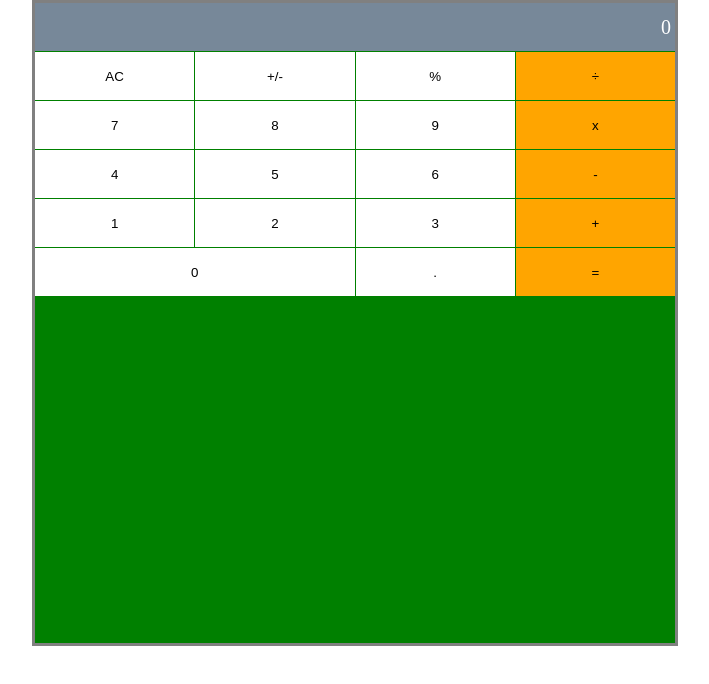
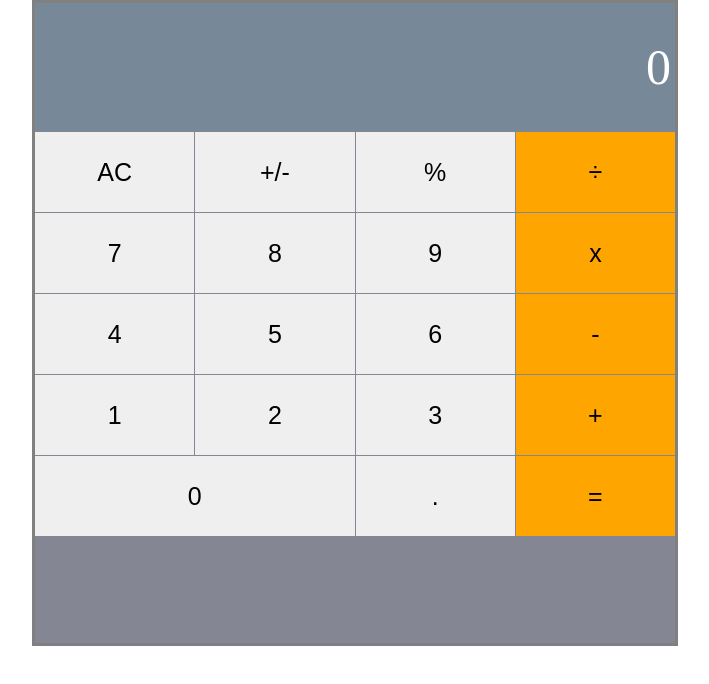
Before and after one commit to codecaiine/math-magicians, a React (Create React App) app: page / in a window 1280 px wide. Shown: the top 684 px of the page, without its empty margins (285-994 px from the left). Built offline with nearby package versions, Linux system fonts and the light colour scheme.

Commit message:
Add style to calculator

```diff
--- a/src/App.css
+++ /dev/null
@@ -1,57 +0,0 @@
-#root {
-  width: 100vw;
-  height: 100vh;
-}
-
-.calculator {
-  display: flex;
-  flex-direction: column;
-  width: 50vw;
-  height: 80vh;
-  background-color: green;
-  margin-left: auto;
-  margin-right: auto;
-  margin-top: auto;
-  margin-bottom: auto;
-  border-style: solid;
-  border-color: grey;
-}
-
-.screen {
-  display: flex;
-  font-size: 80px;
-  flex-direction: row-reverse;
-  background-color: #858693;
-  width: 100%;
-  height: 20%;
-}
-
-.options {
-  display: grid;
-  background-color: grey;
-  grid-gap: 2px;
-  grid-template-columns: 1fr 1fr 1fr 1fr;
-  grid-template-rows: 1fr 1fr 1fr 1fr 1fr;
-  width: 100%;
-  height: 100%;
-}
-
-.option {
-  display: flex;
-  align-items: center;
-  align-content: center;
-  background-color: #efefef;
-}
-
-.orange {
-  background-color: #ec903c;
-}
-
-span {
-  margin-left: auto;
-  margin-right: auto;
-}
-
-.zero {
-  grid-column: span 2;
-}
--- a/src/index.css
+++ b/src/index.css
@@ -22,7 +22,7 @@
     flex-direction: column;
     width: 50vw;
     height: 80vh;
-  background-color: green;
+    background-color: #858693;
     margin-left: auto;
     margin-right: auto;
     margin-top: auto;
@@ -32,14 +32,14 @@
 }
 
 .output {
-  height: 48px;
+    height: 20%;
     padding: 0 4px;
     display: flex;
     justify-content: flex-end;
     align-items: center;
     background-color: lightslategray;
     color: white;
-  font-size: 20px;
+    font-size: 50px;
 }
 
 .grid {
@@ -51,8 +51,9 @@
 
 .grid-item {
     border: none;
-  height: 48px;
-  background-color: white;
+    height: 80px;
+    font-size: 25px;
+    background-color: #efefef;
 }
 
 .span-2-col {
```
Lines whose indentation alone changed are shown as unchanged.
